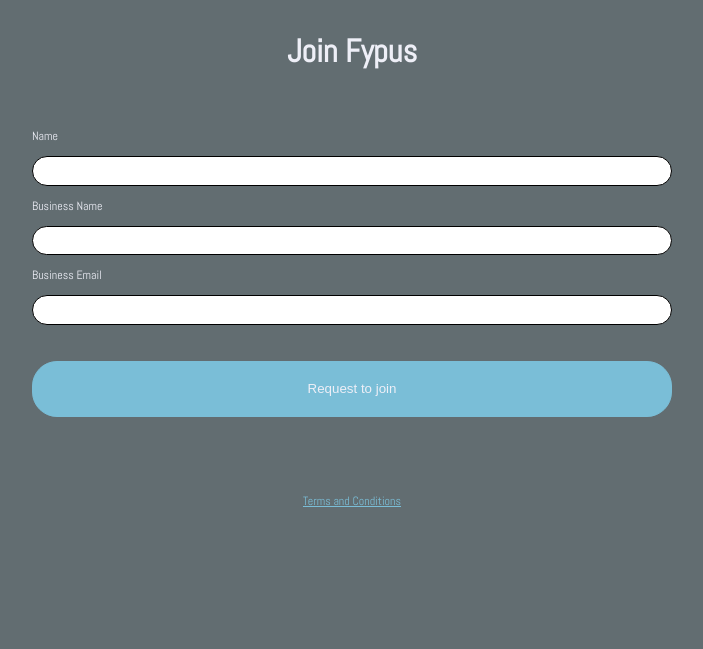
After one commit to dbd62/fypus, a Django app: page /joinRequest/ in a window 1280 px wide. The commit adds this page. Shown: the part 429-1078 px from the top of the page, without its empty margins (288-991 px from the left). Run offline with Django 3.2, Linux system fonts and the light colour scheme.

Commit message:
new Files uploaded

```diff
--- /dev/null
+++ b/login/static/css/style.css
@@ -0,0 +1,275 @@
+/* CONSTRAINING TO MOBILE APPLICATION SIZE */
+html{
+	/*max-width: 400px;
+	max-height: 773px; */
+	display: block;
+	margin: auto;
+}
+body{
+	margin: 0px 0px 0px 0px;
+	background-size: 100%;
+	width: 100%;
+	height: 100%;
+}
+#background{
+	background-color: #626D71;
+	width: 100%;
+	height: 100%;
+}
+/* PROFILE.HTML PAGE CSS */
+#profile{
+	background-clip: #EEEFF7
+}
+ul.nav {
+    list-style-type: none;
+    margin: 0;
+    padding: 0;
+    padding-bottom: 2%;
+    padding-top: 2%;
+}
+
+ul.nav li {
+    display: inline;
+    padding: 1%;
+    width: 100%;
+    margin: 0 auto;
+}
+
+#navBar{
+    font-family: 'Abel', sans-serif;
+    background-color: #EEEFF7;
+    height: 50px;
+    text-align: center;
+    display: table;
+}
+.profile{
+	padding:5%;
+	text-align: center;
+	font-family: 'Abel', sans-serif;
+	background-color: black;
+
+}
+.profile h3{
+	font-size: 24px;
+	color: #EEEFF7;
+	padding: 0;
+	margin: 0;
+}
+.profile p {
+	font-size: 12px;
+	padding: 0;
+	margin: 0;
+}
+.profile a {
+	color: red;
+}
+.img-circle {
+    background-position: 50%;
+    border-radius: 50%;
+    height: 10%;
+    width: 10%;
+    display: block;
+    margin: auto;
+}
+.leagueAndNotifications{
+	display: inline;
+	text-align: center;
+	margin: auto;
+	width: 100%;
+
+}
+.league{
+	float: left;
+	display: table;
+	margin: 0 auto;
+	width: 50%;
+	padding-top: 3%;
+	padding-bottom: 3%;
+	background-color: #B7B5BA;
+}
+.league a{
+	text-decoration: none;
+	color: black;
+	font-family: 'Abel', sans-serif;
+	font-size: 30px;
+}
+.notifications{
+	float: left;
+	display: table;
+	margin: 0 auto;
+	width: 50%;
+	padding-top: 3%;
+	padding-bottom: 3%;
+	background-color: #B7B5BA;
+}
+.notifications a{
+	text-decoration: none;
+	color: black;
+	font-family: 'Abel', sans-serif;
+	font-size: 30px;
+}
+.img-group {
+    background-position: 50%;
+    border-radius: 50%;
+    height: 40%;
+    width: 40%;
+    padding: 5%;
+}
+#league{
+	display: inline;
+	text-align: center;
+	margin: auto;
+	width: 100%;
+}
+.group{
+	float: left;
+	display: table;
+	margin: 0 auto;
+	width: 40%;
+	padding-top: 3%;
+	padding-bottom: 3%;
+	font-family: 'Abel', sans-serif;
+}
+.groupInfo h3{
+	font-family: 'Abel', sans-serif;
+	font-size: 24px;
+	color: black;
+	text-align: left;
+}
+.groupInfo p{
+	font-family: 'Abel', sans-serif;
+	font-size: 14px;
+	color: black;
+	text-align: left;
+}
+.groupInfo{
+	float: left;
+	display: table;
+	margin: 0 auto;
+	width: 50%;
+	padding-top: 3%;
+	padding-bottom: 3%;
+}
+.arrow{
+	float: left;
+	margin: 0 auto;
+	width: 10%;
+	padding-top: 3%;
+	padding-bottom: 3%;
+
+}
+.arrowIcon{
+	height: 60%;
+    width: 60%;
+    display: block;
+    margin: auto;
+
+}
+/* JOINREQUEST.HTML */
+.icon{
+	display: block;
+	margin: auto;
+	padding: 5%;
+}
+.tit h3{
+	font-family: 'Abel', sans-serif;
+	font-size: 32px;
+	color: #EEEFF7;
+	text-align: center;
+}
+form{
+	display: block;
+	margin: auto;
+}
+form p{
+	font-family: 'Abel', sans-serif;
+	font-size: 12px;
+	color: #EEEFF7;
+	width: 100%;
+}
+#form{
+	margin-left: auto;
+	margin-right: auto;
+	width: 50%;
+	height: 100%;
+	padding-top: 1%;
+	color: #EEEFF7;
+}
+input{
+	border-radius: 25px;
+	padding: 1%;
+	padding-right: 10%;
+	padding-left: 10%;
+	border-style: solid;
+	border: none;
+	border-width: 1px;
+	border: 1px solid black;
+	box-sizing: border-box;
+	width: 100%;
+}
+#form button{
+	background-color: #7ABED7;
+	border-radius: 25px;
+	padding: 3%;
+	padding-right: 10%;
+	padding-left: 10%;
+	border-style: solid;
+	border: none;
+	border-width: 1px;
+	border: 1px solid #7ABED7;
+	display: block;
+	margin: auto;
+	color: #EEEFF7;
+	width: 100%;
+}
+.footer p{
+	font-family: 'Abel', sans-serif;
+	font-size: 12px;
+	width: 100%;
+	text-align: center;
+	color: #EEEFF7;
+}
+.footer a{
+	color: #7ABED7;
+}
+
+/* INDEX.HTML CSS */
+.info li{
+	font-size: 16px;
+	color: #EEEFF7;
+}
+.header{
+	font-family: 'Abel', sans-serif;
+	width: 50%;
+	height: 100%;
+	margin-left: auto;
+	margin-right: auto;
+	color: #EEEFF7;
+}
+.header h2{
+	text-align: center;
+	font-size: 20pt;
+	color: #EEEFF7;
+}
+.header p{
+	text-align: center;
+	font-size: 16pt;
+	color: #EEEFF7;
+}
+.footer{
+	padding-top: 5%;
+	padding-bottom: 10%;
+}
+.footer button{
+	background-color: #7ABED7;
+	border-radius: 25px;
+	padding: 2%;
+	border-style: solid;
+	border: none;
+	border-width: 1px;
+	border: 1px solid #7ABED7;
+	display: block;
+	margin: auto;
+	color: #EEEFF7;
+	width: 80%;
+}
--- /dev/null
+++ b/login/templates/joinRequest.html
@@ -0,0 +1,37 @@
+<!DOCTYPE html>
+<html>
+<head>
+  <meta charset="UTF-8">
+  <title>withFypus</title>
+  <link rel="stylesheet" type="text/css" href="css/style.css"/>
+  <script src="jsp/main.js"></script>
+  <link href="https://fonts.googleapis.com/css?family=Abel" rel="stylesheet">
+</head>
+<div id="background">
+<body>
+  <header class="head">
+    <div class="fypus">
+      <img src="img/fypus.png" class="icon" alt="fypusLogo">
+   </div>
+  </header>
+  <div class="tit">
+    <h3> Join Fypus </h3>
+  </div>
+  <div id="form">
+    <form>
+      <p> Name </p>
+        <input type="text" name="name" size="20%"/>
+      <p> Business Name </p>
+        <input type="text" name="businessName" size="20%"/>
+      <p> Business Email </p>
+        <input type="email" name="businessEmail" size="20%"/>
+      <br> <br> <br>
+      <button id="request" type="submit" name="submit">Request to join</button>
+    </form>
+  </div>
+  <div class="footer">
+    <p><a href="terms.html">Terms and Conditions</a></p>
+  </div>
+</body>
+</div>
+</html>
--- a/login/urls.py
+++ b/login/urls.py
@@ -8,13 +8,24 @@ urlpatterns = [
     url(r'^logout/$', views.logout_page),
     url(r'^accounts/login/$', auth_views.login), # If user is not login it will redirect to login page
     url(r'^register/$', views.register),
-    url(r'^register/success/$', views.register_success),
+    url(r'^registeration/register/$', views.register),
     url(r'^home/$', views.home),
-
+    url(r'^login/$', views.login),
     url(r'^fypusRequest/$', views.fypusRequest),
     url(r'^index/$', views.index),
     url(r'^joinRequest/$', views.joinRequest),
     url(r'^profile/$', views.profile),
     url(r'^requestRecieved/$', views.requestRecieved),
+    url(r'^base/$', views.base),
+    url(r'^fypusRequestYou/$', views.fypusRequestYou),
+    url(r'^index/$', views.index),
+    url(r'^home/$', views.home),
+    url(r'^join/$', views.join),
+    url(r'^joinRequest/$', views.joinRequest),
+    url(r'^login/$', views.login),
+    url(r'^profile/$', views.profile),
+    url(r'^recruitOthers/$', views.recruitOthers),
+    url(r'^requestRecieved/$', views.requestRecieved),
+    url(r'^requestToJoin/$', views.requestToJoin),
     url(r'^yourSavings/$', views.yourSavings),
 ]
--- a/login/views.py
+++ b/login/views.py
@@ -1,17 +1,12 @@
 from django.shortcuts import render, redirect
 from django.core.mail import send_mail
-
 from django.http import JsonResponse
 from django.http import HttpResponse
-
 import json
-
 from login.forms import *
 from login.models import *
-
 from time import strftime
 import datetime
-
 from django.contrib.auth.decorators import login_required
 from django.contrib.auth import logout
 from django.views.decorators.csrf import csrf_protect
@@ -28,11 +23,11 @@ def register(request):
             send_mail(
             'New User Request',
             message,
-            'dbd62@cornell.edu',
-            ['dbd62@cornell.edu'],
+            'ss3629@cornell.edu',
+            ['ss3629@cornell.edu'],
             fail_silently=False,
             )
-            return HttpResponseRedirect('/register/success/')
+            return HttpResponseRedirect('/registration/success.html')
     else:
         form = RegistrationForm()
     variables = RequestContext(request, {
@@ -43,16 +38,10 @@ def register(request):
     'registration/register.html',
     { 'form': form },
     )
-
-def register_success(request):
+def login(request):
     return render(request,
-    'registration/success.html',
+    'login.html',
     )
-
-def logout_page(request):
-    logout(request)
-    return HttpResponseRedirect('/')
-
 @login_required
 def home(request):
     return render(
@@ -82,13 +71,29 @@ def events(request):
             to_return['events'].append({'date': event.start_time.strftime("%Y-%m-%d"), 'time_array': time_array, 'show_class': "event", 'event_id': event.id })
         print (to_return)
     return JsonResponse(to_return)
+def base(request):
+    return render(request,
+    'index.html',
+    )
 def fypusRequest(request):
     return render(request,
     'fypusRequest.html',
     )
+def fypusRequestYou(request):
+    return render(request,
+    'fypusRequestYou.html',
+    )
+def home(request):
+    return render(request,
+    'home.html',
+    )
 def index(request):
     return render(request,
     'index.html',
+    )
+def join(request):
+    return render(request,
+    'join.html',
     )
 def joinRequest(request):
     return render(request,
@@ -98,11 +103,22 @@ def profile(request):
     return render(request,
     'profile.html',
     )
+def recruitOthers(request):
+    return render(request,
+    'recruitOthers.html',
+    )
 def requestRecieved(request):
     return render(request,
     'requestRecieved.html',
     )
+def requestToJoin(request):
+    return render(request,
+    'requestToJoin.html',
+    )
 def yourSavings(request):
-    return render(request,
+    return renzder(request,
     'yourSavings.html',
     )
+def logout_page(request):
+    logout(request)
+    return HttpResponseRedirect('/')
```
Also changed, not shown: login/templates/base.html (+17 -1 lines), login/templates/fypusRequest.html (added, +31 -0 lines), login/templates/profile.html (added, +52 -0 lines), db.sqlite3, login/static/images/addGroup.png (added), login/static/images/background.png (added), login/static/images/groupIcon.jpg (added), login/static/images/help.png (added), login/static/images/logo.png (added), login/static/images/nextIcon.png (added), login/static/images/profile.png (added), login/static/images/recruit.png (added), login/static/images/search.png (added), 2 other files.
